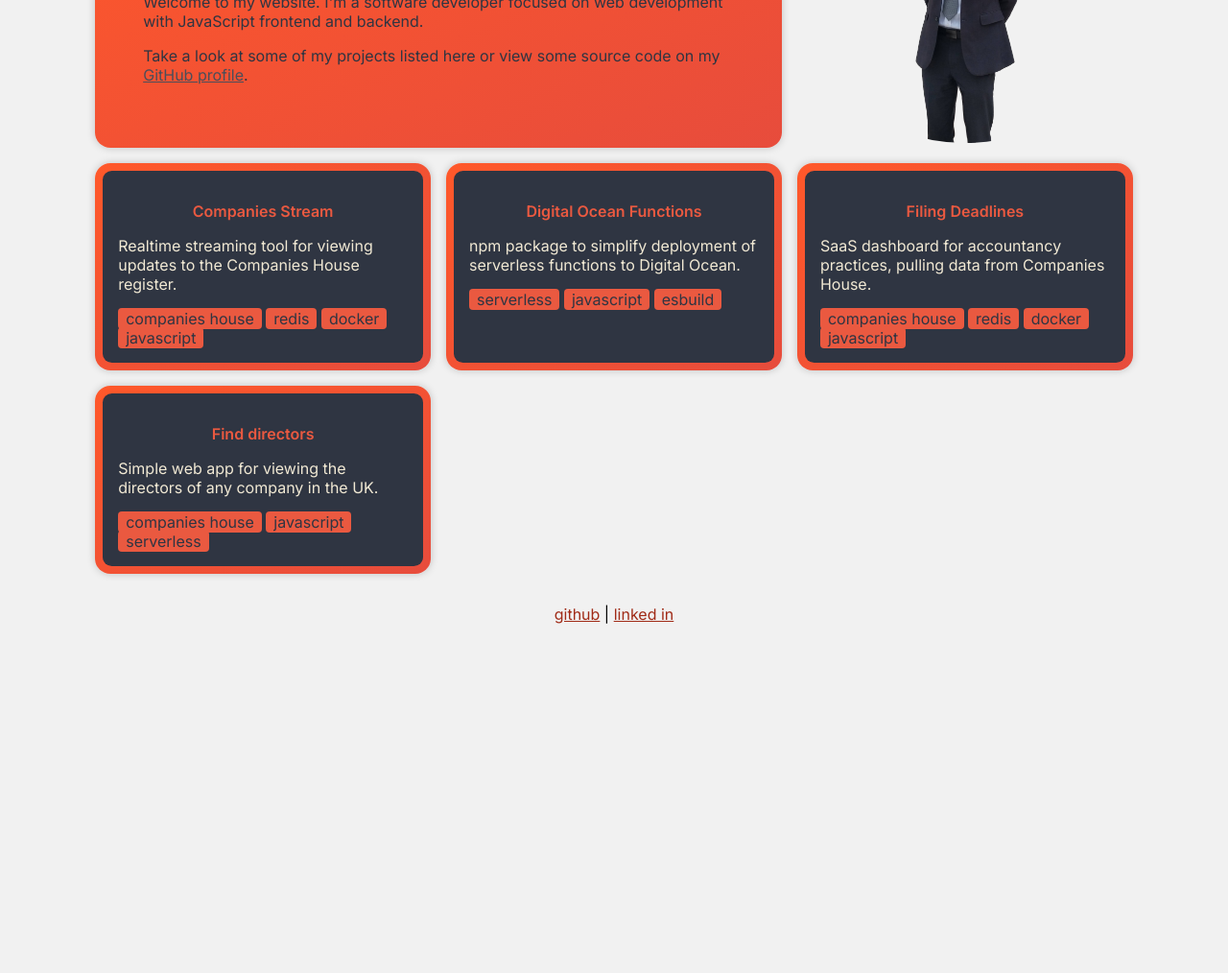
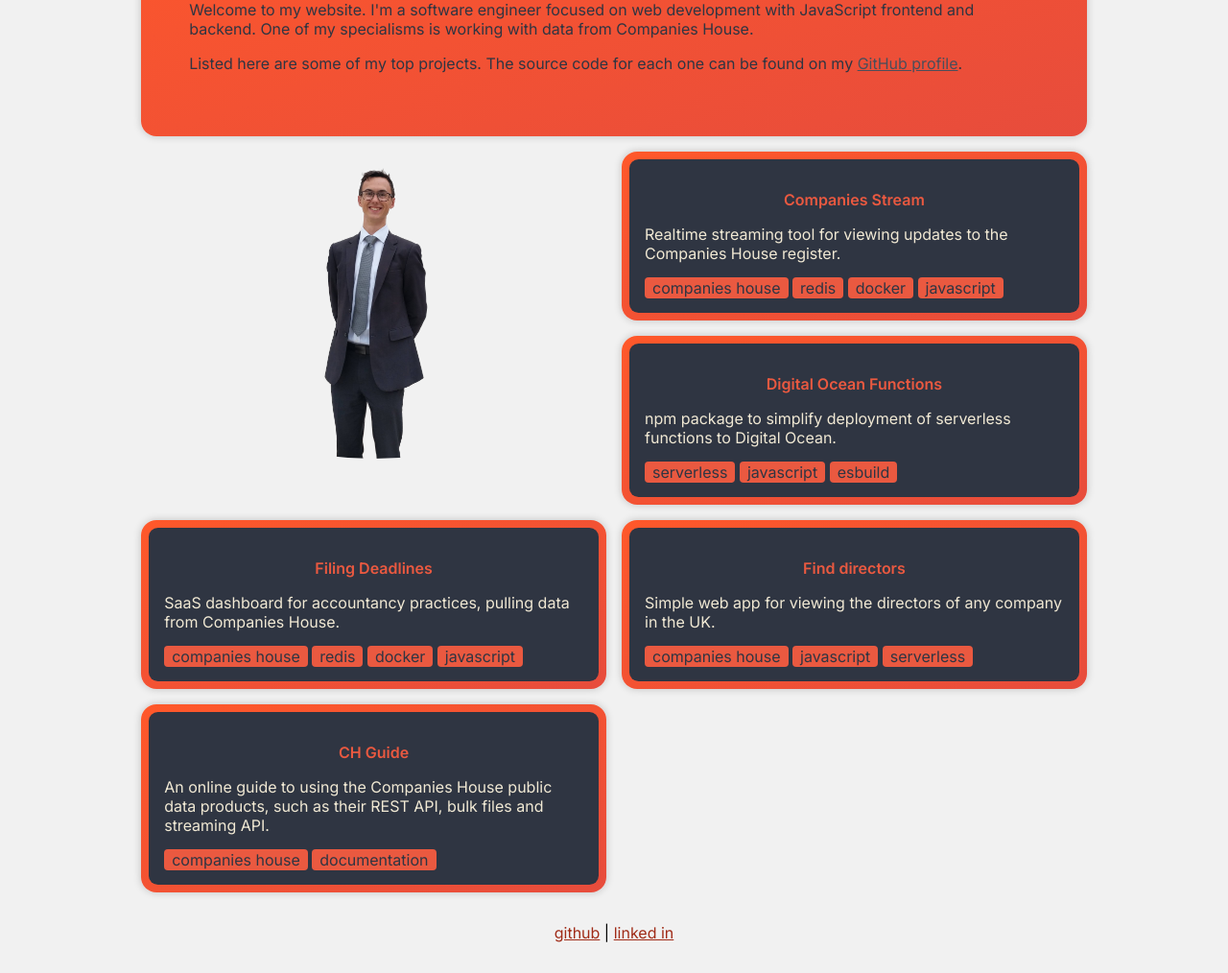
Before and after one commit to mrbrianevans/brianevans.tech, a website built with Vite: page index.html in a window 1280 px wide. Shown: the part 179-1193 px from the top of the page at 96% size. Before the commit the page ends 861 px from the top, so only its background shows below. Built offline with nearby package versions, Linux system fonts and the light colour scheme.

Commit message:
Adjust styling and content
Fix margins.
Add a new project block.

Signed-off-by: Brian Evans <ebrian101@gmail.com>

```diff
--- a/index.html
+++ b/index.html
@@ -17,9 +17,9 @@
 
       <div id="page-title">
         <header><h1>Brian Evans</h1></header>
-        <p>Welcome to my website. I'm a software developer focused on web development with JavaScript frontend and backend.</p>
-        <p>Take a look at some of my projects listed here or
-          view some source code on my <a href="https://github.com/mrbrianevans">GitHub profile</a>.</p>
+        <p>Welcome to my website. I'm a software engineer focused on web development with JavaScript frontend and backend. One of my specialisms is working with data from Companies House.</p>
+        <p>Listed here are some of my top projects. The source code for each one can be found on my
+           <a href="https://github.com/mrbrianevans">GitHub profile</a>.</p>
       </div>
 
       <div id="profile">
@@ -68,6 +68,15 @@
         </div>
       </a>
 
+      <a href="https://chguide.co.uk" class="card-outer">
+        <div class="card-inner" >
+          <h3>CH Guide</h3>
+          <p>An online guide to using the Companies House public data products, such as their REST API, bulk files and streaming API.</p>
+          <span class="orange tag">companies house</span>
+          <span class="orange tag">documentation</span>
+        </div>
+      </a>
+
     </article>
 
     <footer>
--- a/src/styles/layout.scss
+++ b/src/styles/layout.scss
@@ -1,21 +1,20 @@
-@media screen and (min-width: 60rem){
+@media screen and (min-width: 50rem){
   main{
-    margin: 0 CALC(0.3 * (100% - 60rem));
-
+    margin: 1rem CALC(0.3 * (100% - 50rem));
   }
 }
 
 article.grid{
   display: grid;
   gap: 1rem;
-  grid-template-rows: repeat(auto-fill, 10rem);
+  grid-template-rows: repeat(auto-fill, 12rem);
 }
 article.grid>*{
   box-shadow: 0 0 0.5rem rgba(0,0,0,0.2);
 }
 @media screen and (min-width: 26rem){
   article.grid{
-    grid-template-columns: repeat(auto-fit, minmax(20rem, 1fr));
+    grid-template-columns: repeat(auto-fit, minmax(24rem, 1fr));
   }
 
 }
```
